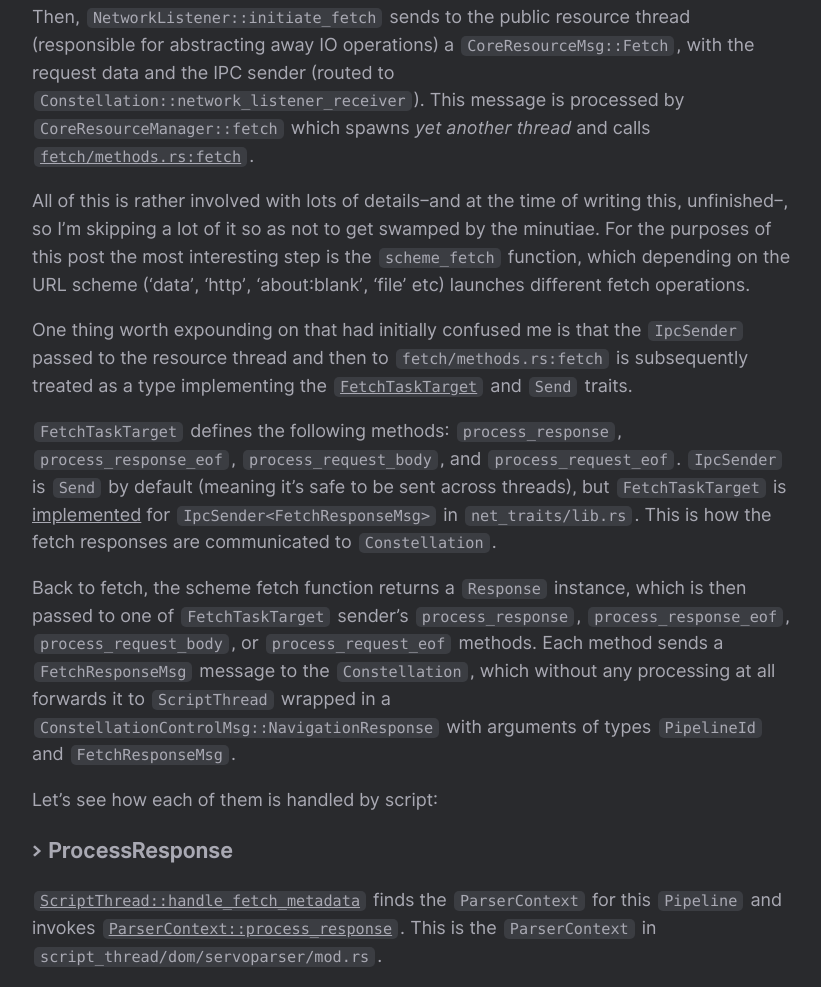
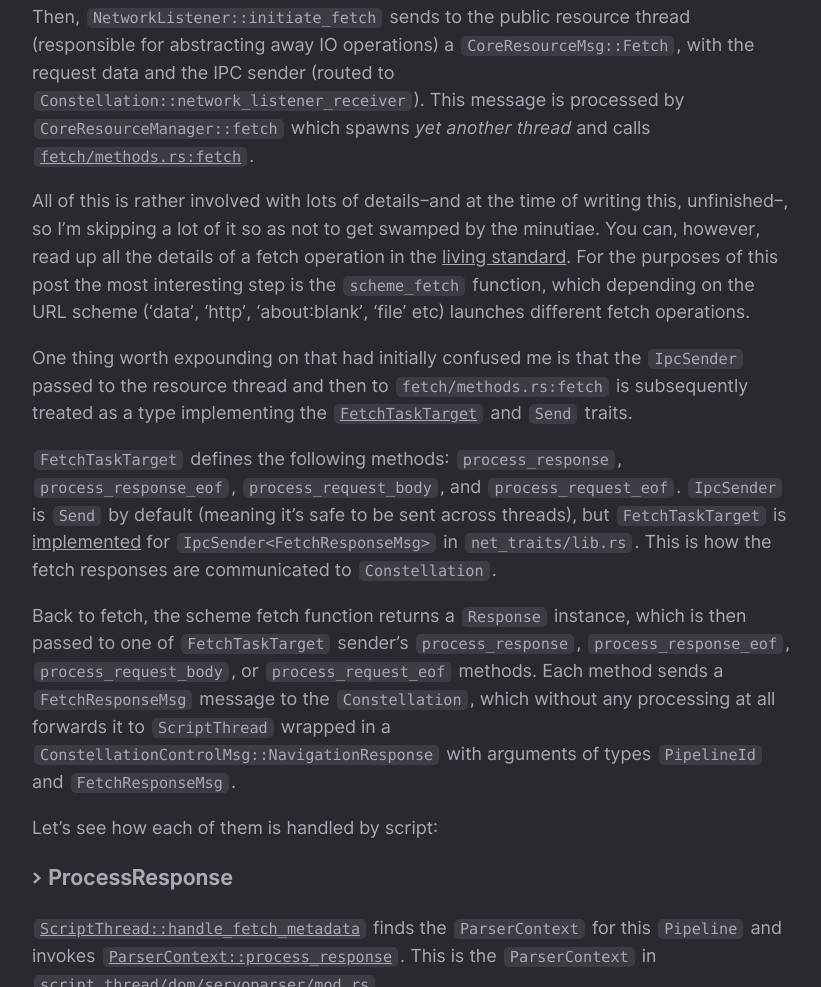
Before and after one commit to mandreyel/mandreyel.github.io, a plain HTML site: page post/servo-internals-load-url/index.html in a window 1280 px wide. Shown: the part 5039-6026 px from the top of the page, without its empty margins (228-1049 px from the left). Drawn offline with Linux system fonts and the light colour scheme.

Commit message:
Add whatwg fetch reference to Servo load pages post

```diff
--- a/post/servo-internals-load-url/index.html
+++ b/post/servo-internals-load-url/index.html
@@ -343,9 +343,11 @@ with the request data and the IPC sender (routed to
 
 <p>All of this is rather involved with lots of details&ndash;and at the time of writing
 this, unfinished&ndash;, so I&rsquo;m skipping a lot of it so as not to get swamped by the
-minutiae. For the purposes of this post the most interesting step is the
-<code>scheme_fetch</code> function, which depending on the URL scheme (&lsquo;data&rsquo;, &lsquo;http&rsquo;,
-&lsquo;about:blank&rsquo;, &lsquo;file&rsquo; etc) launches different fetch operations.</p>
+minutiae. You can, however, read up all the details of a fetch operation in the
+<a href="https://fetch.spec.whatwg.org/">living standard</a>. For the purposes of this post
+the most interesting step is the <code>scheme_fetch</code> function, which depending on the
+URL scheme (&lsquo;data&rsquo;, &lsquo;http&rsquo;, &lsquo;about:blank&rsquo;, &lsquo;file&rsquo; etc) launches different fetch
+operations.</p>
 
 <p>One thing worth expounding on that had initially confused me is that the
 <code>IpcSender</code> passed to the resource thread and then to <code>fetch/methods.rs:fetch</code>
```
